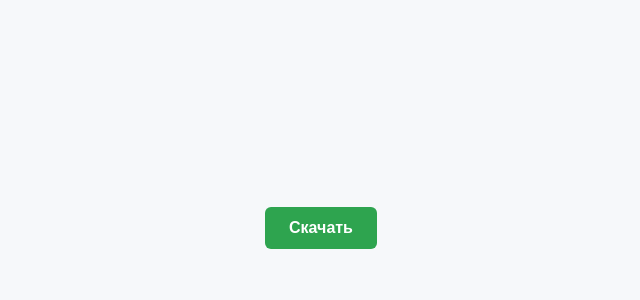
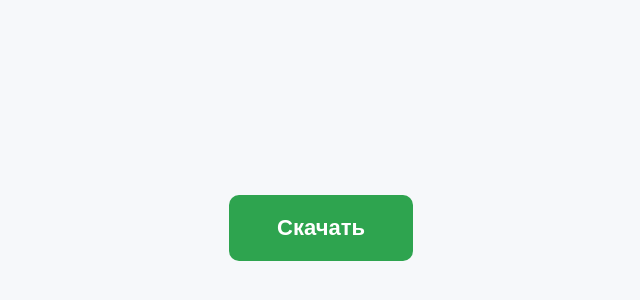
Before and after one commit to egordebug/zalupa, a plain HTML site: page index.html in a window 1280 px wide. Shown: the part 172-472 px from the top of the page, without its empty margins (319-959 px from the left). Drawn offline with Linux system fonts and the light colour scheme.

Commit message:
Update index.html

```diff
--- a/index.html
+++ b/index.html
@@ -17,16 +17,17 @@
     .btn {
       background-color: #2ea44f;
       color: white;
-      padding: 12px 24px;
-      border-radius: 6px;
-      font-size: 16px;
-      font-weight: 600;
+      padding: 20px 48px; /* больше отступы */
+      border-radius: 10px;
+      font-size: 22px; /* крупнее шрифт */
+      font-weight: 700;
       border: none;
       cursor: pointer;
-      transition: background-color 0.2s;
+      transition: background-color 0.2s, transform 0.1s;
     }
     .btn:hover {
       background-color: #2c974b;
+      transform: scale(1.05);
     }
     #overlay {
       position: fixed;
```
